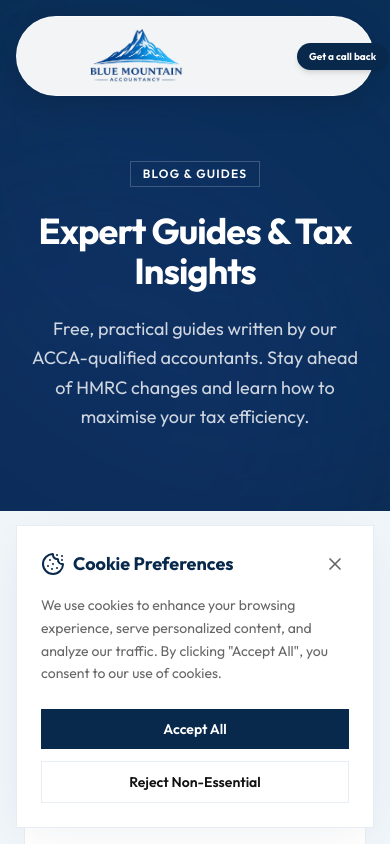
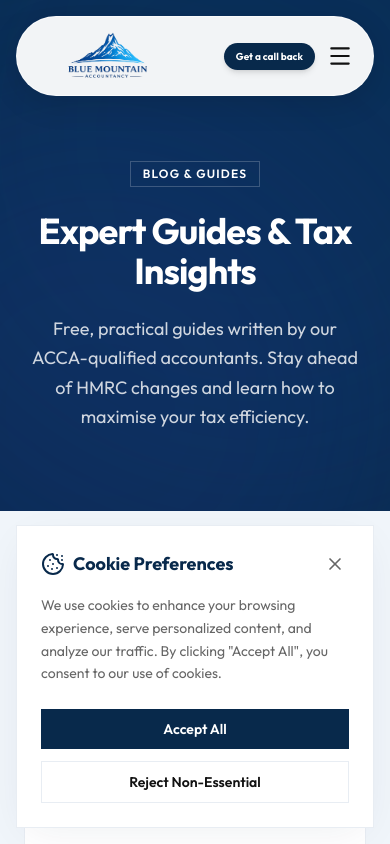
Before and after one commit to aushthakur/bluemountainacccountancy, a Next.js app: page /blog in a window 390 px wide. Shown: the top 844 px of the page. Built offline with nearby package versions, Linux system fonts and the light colour scheme.

Commit message:
fix: navbar mobile view layout overflow

```diff
--- a/src/components/layout/Navbar.tsx
+++ b/src/components/layout/Navbar.tsx
@@ -92,11 +92,11 @@ export function Navbar() {
         animate={{ y: 0, opacity: 1 }}
         transition={{ duration: 0.5 }}
       >
-        <div className={`mx-auto flex items-center justify-between gap-6 px-8 h-20 lg:h-24 w-full transition-all duration-500 ${navInnerClass}`}>
+        <div className={`mx-auto flex items-center justify-between gap-2 sm:gap-6 px-4 sm:px-8 h-20 lg:h-24 w-full transition-all duration-500 ${navInnerClass}`}>
 
           {/* Logo */}
           <a href="/" className="flex items-center gap-3 flex-shrink-0">
-            <div className="relative flex items-center transition-all duration-500 w-56 sm:w-72 lg:w-80 h-14 lg:h-16">
+            <div className="relative flex items-center transition-all duration-500 w-40 sm:w-56 md:w-72 lg:w-80 h-12 sm:h-14 lg:h-16">
               <Image
                 src="/logo.png"
                 alt="Blue Mountain Accountants Logo"
```
